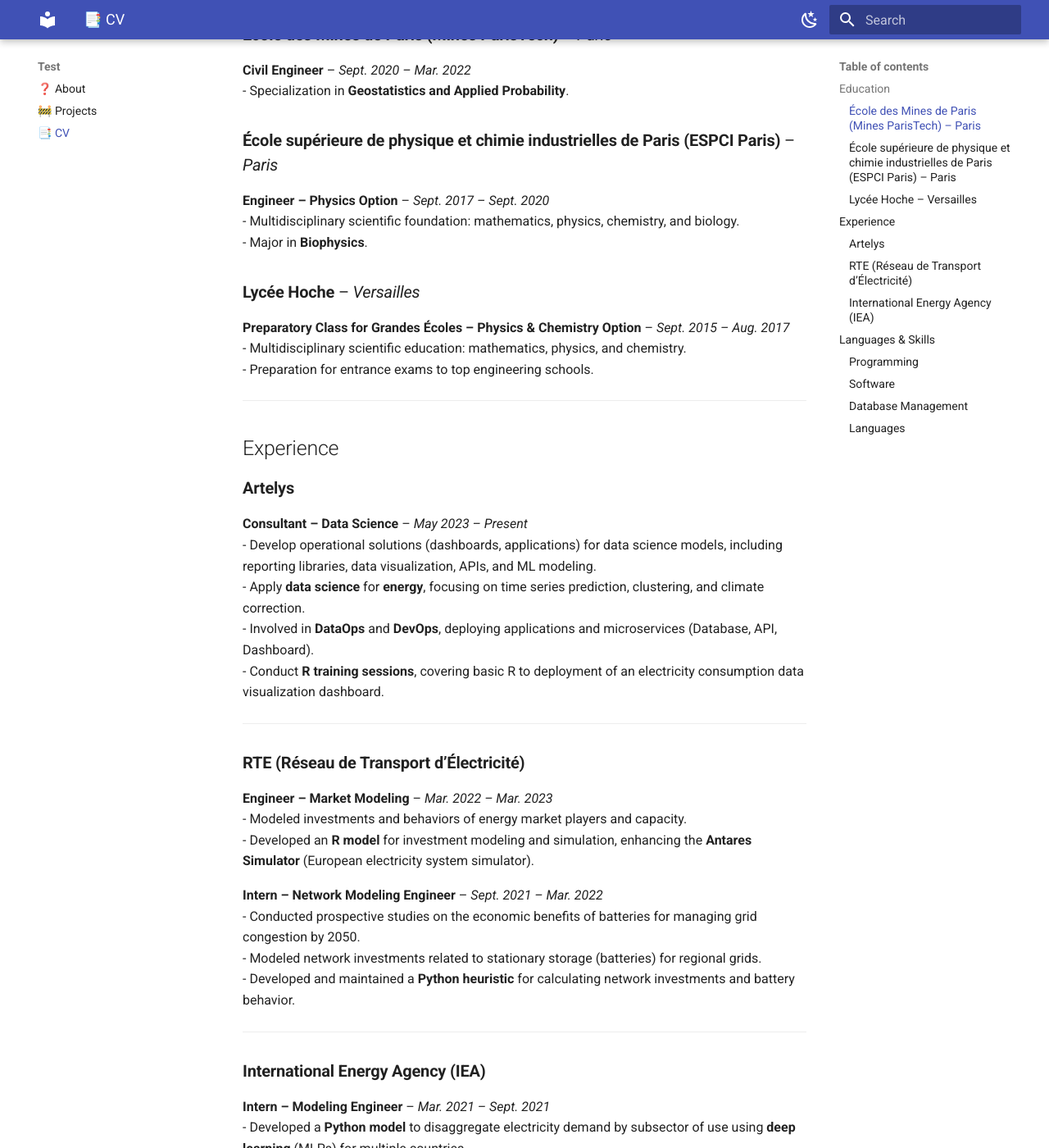
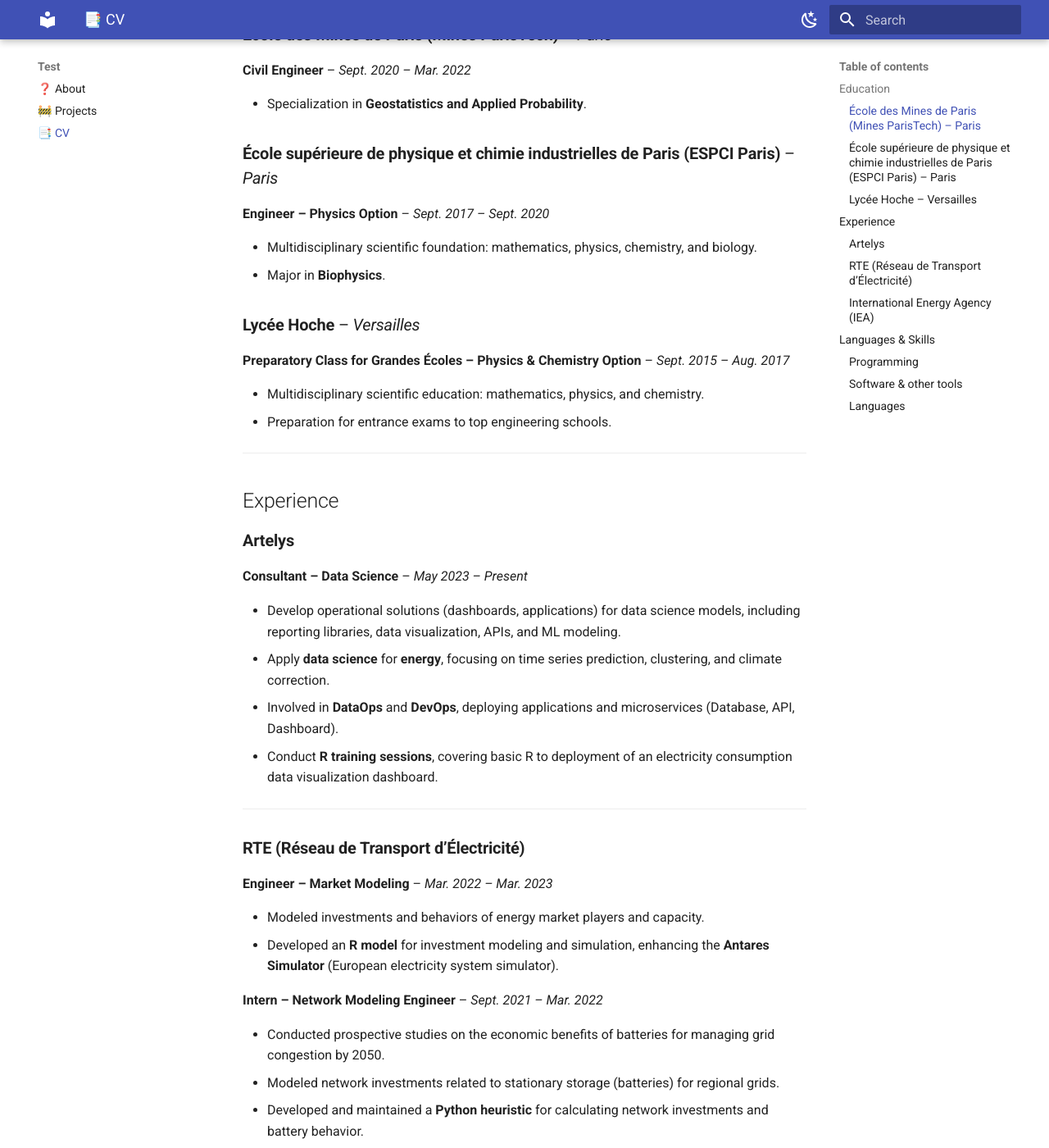
Before and after one commit to lucarammel/lucarammel.github.io, an MkDocs documentation site: the page built from docs/cv.md, in a window 1280 px wide and 1400 px high, scrolled down 246 px. Shown: the whole window at 82% size. Built offline with MkDocs 1.6.1 and Material for MkDocs 9.7.7, drawn with Linux system fonts in a browser that asks for light colours; some of the changed text lies outside the part shown.

Commit message:
little changes

```diff
--- a/docs/cv.md
+++ b/docs/cv.md
@@ -6,15 +6,20 @@
 
 ### **École des Mines de Paris (Mines ParisTech)** – *Paris*
 **Civil Engineer** – *Sept. 2020 – Mar. 2022*
+
 - Specialization in **Geostatistics and Applied Probability**.
 
 ### **École supérieure de physique et chimie industrielles de Paris (ESPCI Paris)** – *Paris*
+
 **Engineer – Physics Option** – *Sept. 2017 – Sept. 2020*
+
 - Multidisciplinary scientific foundation: mathematics, physics, chemistry, and biology.
 - Major in **Biophysics**.
 
 ### **Lycée Hoche** – *Versailles*
+
 **Preparatory Class for Grandes Écoles – Physics & Chemistry Option** – *Sept. 2015 – Aug. 2017*
+
 - Multidisciplinary scientific education: mathematics, physics, and chemistry.
 - Preparation for entrance exams to top engineering schools.
 
@@ -23,7 +28,9 @@
 ## Experience
 
 ### **Artelys**
+
 **Consultant – Data Science** – *May 2023 – Present*
+
 - Develop operational solutions (dashboards, applications) for data science models, including reporting libraries, data visualization, APIs, and ML modeling.
 - Apply **data science** for **energy**, focusing on time series prediction, clustering, and climate correction.
 - Involved in **DataOps** and **DevOps**, deploying applications and microservices (Database, API, Dashboard).
@@ -34,10 +41,12 @@
 ### **RTE (Réseau de Transport d’Électricité)**
 
 **Engineer – Market Modeling** – *Mar. 2022 – Mar. 2023*
+
 - Modeled investments and behaviors of energy market players and capacity.
 - Developed an **R model** for investment modeling and simulation, enhancing the **Antares Simulator** (European electricity system simulator).
 
 **Intern – Network Modeling Engineer** – *Sept. 2021 – Mar. 2022*
+
 - Conducted prospective studies on the economic benefits of batteries for managing grid congestion by 2050.
 - Modeled network investments related to stationary storage (batteries) for regional grids.
 - Developed and maintained a **Python heuristic** for calculating network investments and battery behavior.
@@ -45,7 +54,9 @@
 ---
 
 ### **International Energy Agency (IEA)**
+
 **Intern – Modeling Engineer** – *Mar. 2021 – Sept. 2021*
+
 - Developed a **Python model** to disaggregate electricity demand by subsector of use using **deep learning** (MLPs) for multiple countries.
 - Contributed to the **2021 World Energy Outlook** in the **demand-side** section.
 
@@ -54,16 +65,18 @@
 ## Languages & Skills
 
 ### **Programming**
-- **Python**
-- **R**
-- **SQL**
 
-### **Software**
-- **Docker**
-- **Airflow**
+- *Python*
+- *R*
+- *SQL*
 
-### **Database Management**
-- **PostgreSQL**, **Oracle**, **Hive**
+### **Software & other tools**
+
+- *Docker*
+- *Airflow*
+- *Slurm*
+- *PostgreSQL*
 
 ### **Languages**
+
 - **English** (Fluent), **Spanish** (Intermediate)
```
Also changed, not shown: docs/index.md (+3 -1 lines), site/cv/index.html, site/index.html, site/search/search_index.json, site/stylesheets/extra.css, 1 other file.
